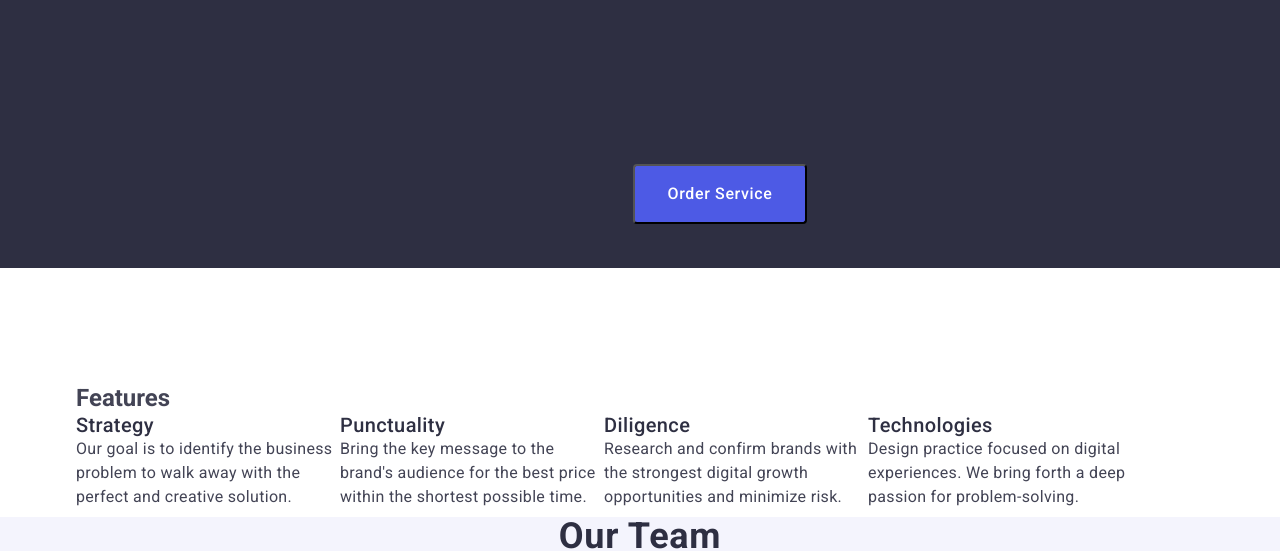
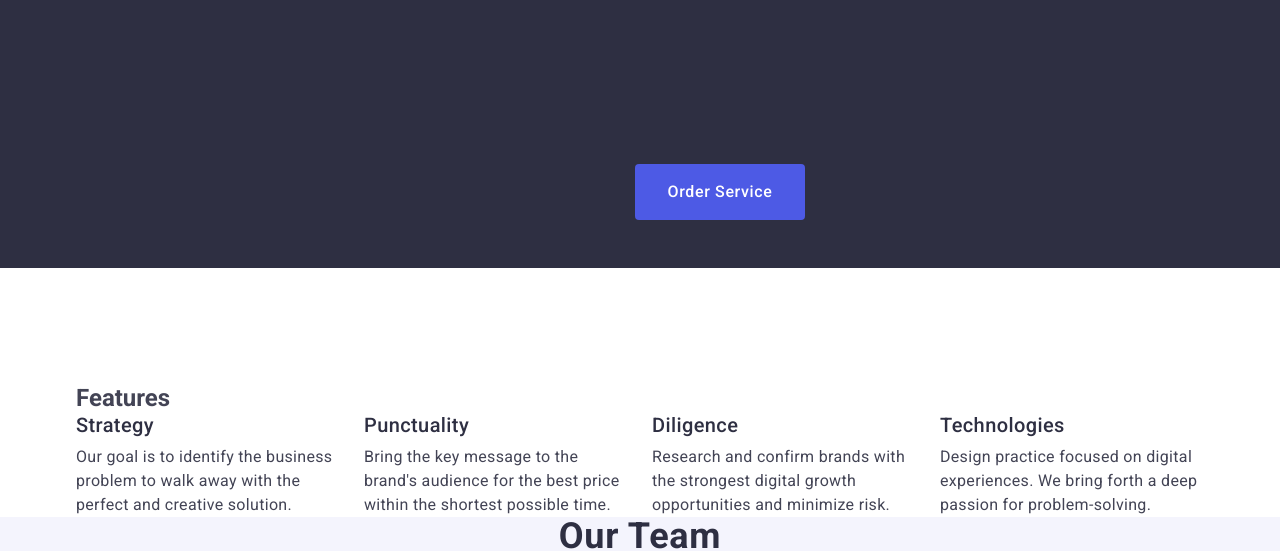
Before and after one commit to Xander83ua/goit-markup-hw-03, a plain HTML site: page index.html in a window 1280 px wide. Shown: the part 405-956 px from the top of the page. Drawn offline with nearby package versions, Linux system fonts and the light colour scheme.

Commit message:
section2

```diff
--- a/css/styles.css
+++ b/css/styles.css
@@ -129,7 +129,10 @@ color: #fff;
         display: block;
         margin: 0 auto;
         border-radius: 4px;
-padding: 16px 32px;
+    padding: 16px 32px;
+    min-width: 169px;
+    height: 56px;
+    border: none;
 }
 .button-order-service:hover {
     background-color: #404BBF;
@@ -148,6 +151,7 @@ cursor: pointer;
     display: flex;
     width: 1128px;
     height: 104px;
+    gap: 24px;
 }
 .feature-list {
     width: 264px;
@@ -162,6 +166,7 @@ height: 107px;
     line-height: 120%;
     letter-spacing: 0.02em;
     color: #2e2f42;
+    margin-bottom: 8px;
 }
 .feature-description {
     font-family: "Roboto", sans-serif;
```
